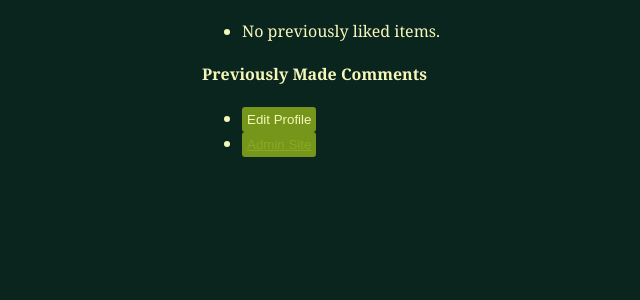
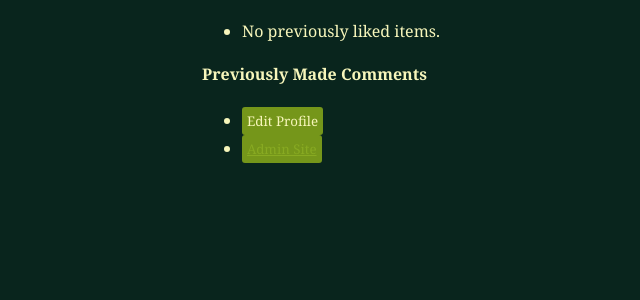
Before and after one commit to farm-info/software-development-project, a Django app: page /admin_profile/ in a window 1280 px wide. Shown: the part 295-595 px from the top of the page, without its empty margins (58-698 px from the left). Run offline with Django 5.2, Linux system fonts and the light colour scheme; the visitor is signed in with stand-in values (Sample User, id 1); some libraries are stand-ins or nearby versions.

Commit message:
fix button font

```diff
--- a/recipeapp/static/style.css
+++ b/recipeapp/static/style.css
@@ -226,7 +226,7 @@ button {
     background-color: var(--button);
     color: var(--button-text);
 
-    font-family: var(font);
+    font-family: inherit;
     border: none;
     /* font-size: 1em; */
 
```
